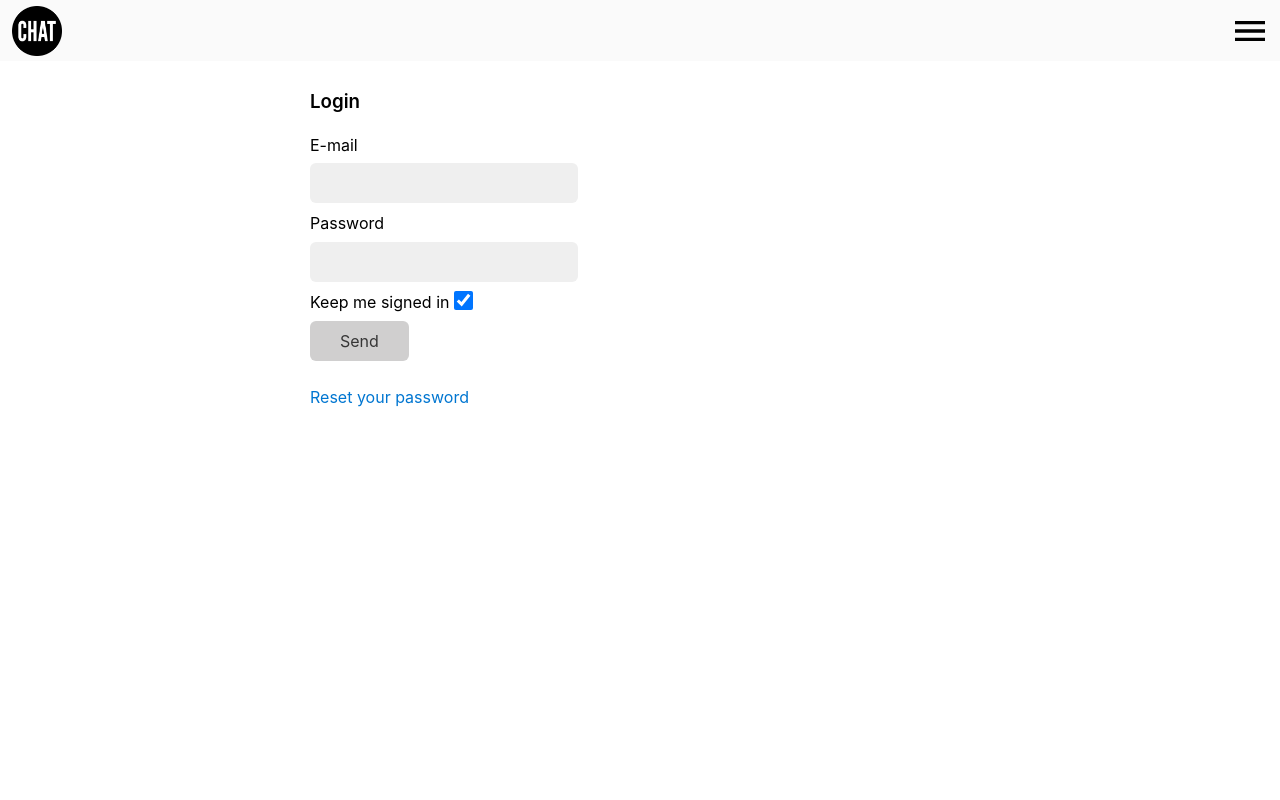
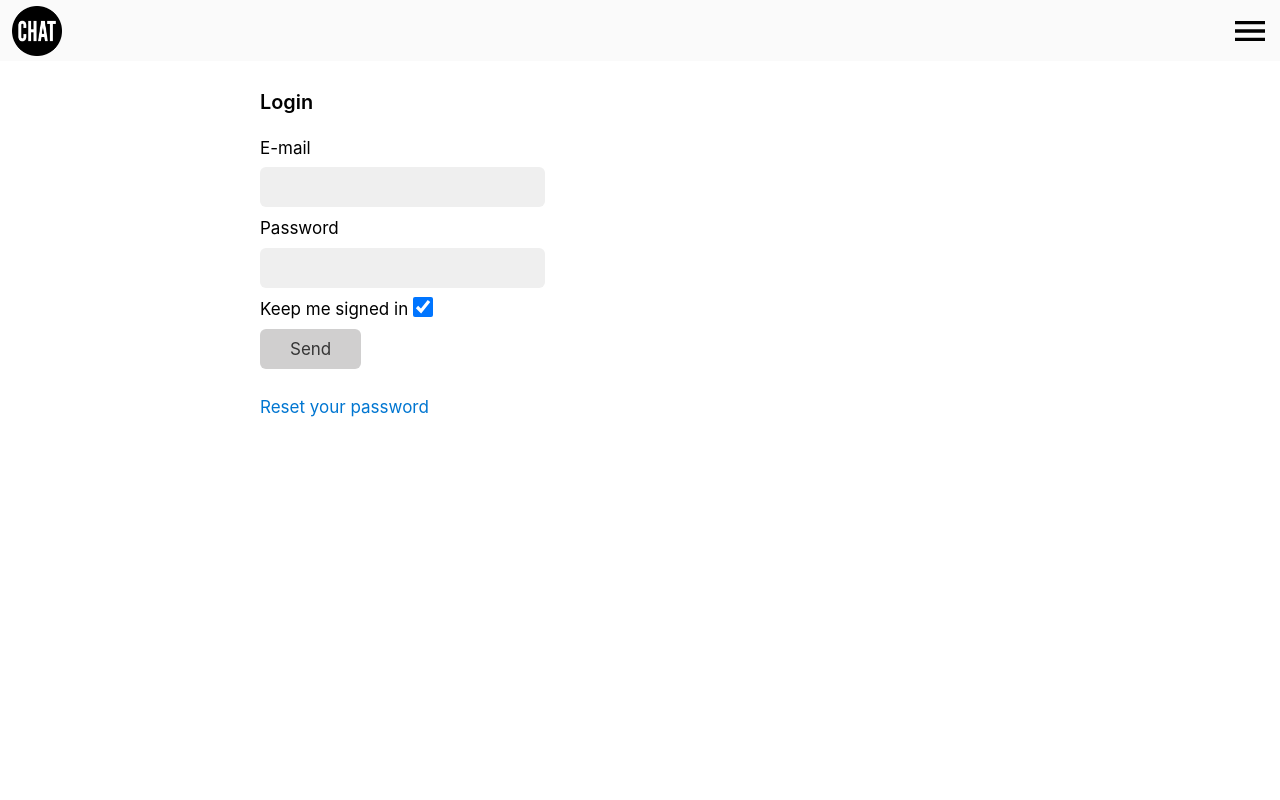
Before and after one commit to diversen/chat-client, a Python web app: template chat_client/templates/users/login.html in a window 1280 px wide. Run offline with Jinja, Linux system fonts and the light colour scheme; the template is opened without the code that fills it, so the values that code supplies are empty.

Commit message:
clean up css and app.js

```diff
--- a/chat_client/__init__.py
+++ b/chat_client/__init__.py
@@ -1,2 +1,2 @@
-__version__ = "0.0.8-dev7"
+__version__ = "0.0.8-dev9"
 __program__ = "chat-client"
--- a/chat_client/static/css/dark.css
+++ b/chat_client/static/css/dark.css
@@ -1,6 +1,6 @@
 :root {
 
-    --font-size: 16px;
+    --font-size: 17px;
     --font-family: ui-sans-serif, -apple-system, system-ui, Segoe UI, Helvetica, Apple Color Emoji, Arial, sans-serif, Segoe UI Emoji, Segoe UI Symbol;
 
 
@@ -26,7 +26,7 @@
     --form-text: #f7f4de;
     --variable: #d941e2;
     --highlight: #ffd700;
-    --width: 700px;
+    --width: 800px;
     --select-arrow: svg-load("./assets/select-arrow.svg", fill: #f7f4de);
 
     --flash-color: white;
--- a/chat_client/static/css/light.css
+++ b/chat_client/static/css/light.css
@@ -1,6 +1,6 @@
 :root {
 
-    --font-size: 16px;
+    --font-size: 17px;
     --font-family: ui-sans-serif, -apple-system, system-ui, Segoe UI, Helvetica, Apple Color Emoji, Arial, sans-serif, Segoe UI Emoji, Segoe UI Symbol;
 
     /* --font-size: 15px;
@@ -25,7 +25,7 @@
     --form-text: #1d1d1d;
     --variable: #39a33c;
     --highlight: #ff0;
-    --width: 700px;
+    --width: 800px;
     --select-arrow: svg-load('./assets/select-arrow.svg', fill: #161f27);
 
     --flash-color: white;
```
Also changed, not shown: chat_client/static/js/app.js (+2 -57 lines).
